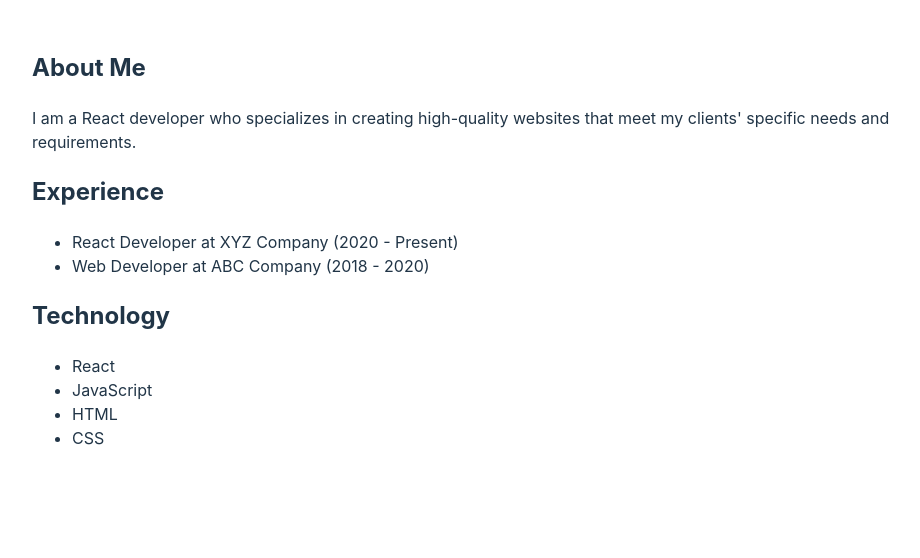
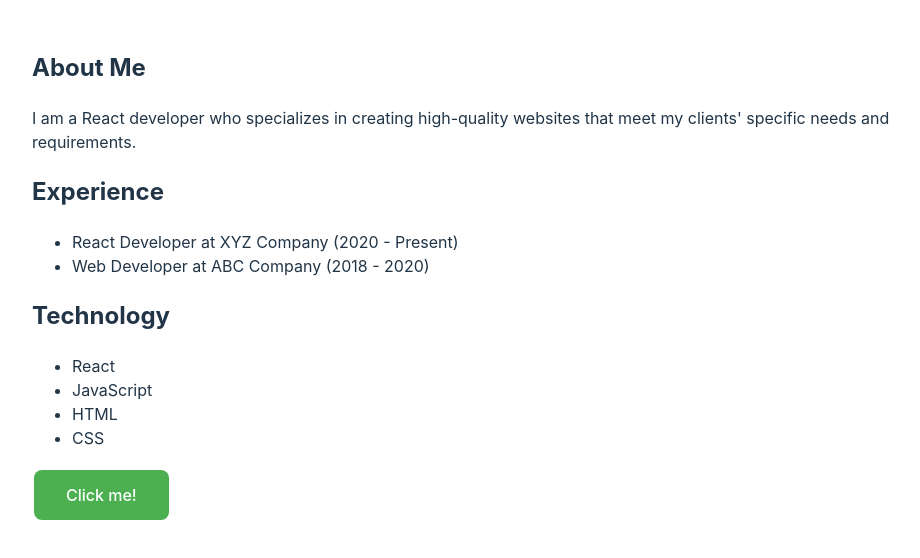
Before and after one commit to kennydl-elvia/auto-gpt-page, a React (Vite) app: page / in a window 1280 px wide. Shown: the top 558 px of the page, without its empty margins (160-1080 px from the left). Built offline with nearby package versions, Linux system fonts and the light colour scheme.

Commit message:
AutoGpt: Commit changes made to the website.

```diff
--- a/src/App.jsx
+++ b/src/App.jsx
@@ -2,6 +2,7 @@ import './App.css';
 import AboutMe from './components/AboutMe';
 import Experience from './components/Experience';
 import Technology from './components/Technology';
+import ConfettiButton from './components/ConfettiButton';
 
 function App() {
   return (
@@ -9,6 +10,7 @@ function App() {
       <AboutMe />
       <Experience />
       <Technology />
+      <ConfettiButton />
     </div>
   );
 }
--- /dev/null
+++ b/src/components/ConfettiButton.css
@@ -0,0 +1,52 @@
+.confetti-button {
+  background-color: #4CAF50;
+  border: none;
+  color: white;
+  padding: 15px 32px;
+  text-align: center;
+  text-decoration: none;
+  display: inline-block;
+  font-size: 16px;
+  margin: 4px 2px;
+  cursor: pointer;
+}
+
+.confetti-container {
+  position: absolute;
+  top: 0;
+  left: 0;
+  width: 100%;
+  height: 100%;
+  display: flex;
+  justify-content: center;
+  align-items: center;
+}
+
+.confetti {
+  width: 10px;
+  height: 10px;
+  background-color: #f44336;
+  position: absolute;
+  top: 50%;
+  left: 50%;
+  transform: translate(-50%, -50%) rotate(45deg);
+  animation: confetti 3s ease-in-out infinite;
+}
+
+@keyframes confetti {
+  0% {
+    transform: translate(-50%, -50%) rotate(45deg);
+  }
+  25% {
+    transform: translate(-50%, -50%) rotate(405deg);
+  }
+  50% {
+    transform: translate(-50%, -50%) rotate(45deg);
+  }
+  75% {
+    transform: translate(-50%, -50%) rotate(405deg);
+  }
+  100% {
+    transform: translate(-50%, -50%) rotate(45deg);
+  }
+}
--- /dev/null
+++ b/src/components/ConfettiButton.jsx
@@ -0,0 +1,35 @@
+import React, { useState } from 'react';
+import './ConfettiButton.css';
+
+function ConfettiButton() {
+  const [showConfetti, setShowConfetti] = useState(false);
+
+  const handleClick = () => {
+    setShowConfetti(true);
+    setTimeout(() => {
+      setShowConfetti(false);
+    }, 3000);
+  };
+
+  return (
+    <button className='confetti-button' onClick={handleClick}>
+      Click me!
+      {showConfetti && (
+        <div className='confetti-container'>
+          <div className='confetti'></div>
+          <div className='confetti'></div>
+          <div className='confetti'></div>
+          <div className='confetti'></div>
+          <div className='confetti'></div>
+          <div className='confetti'></div>
+          <div className='confetti'></div>
+          <div className='confetti'></div>
+          <div className='confetti'></div>
+          <div className='confetti'></div>
+        </div>
+      )}
+    </button>
+  );
+}
+
+export default ConfettiButton;
```
